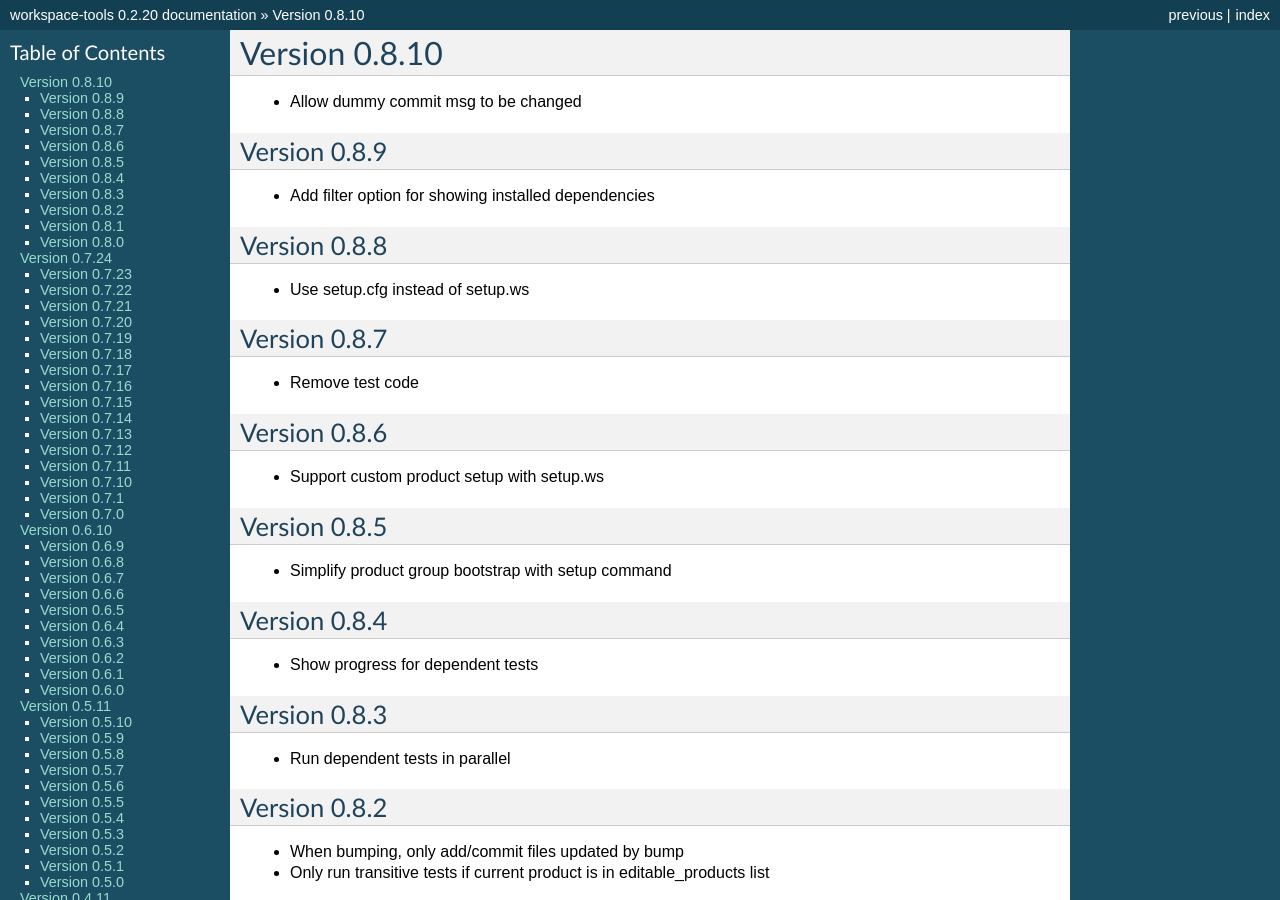
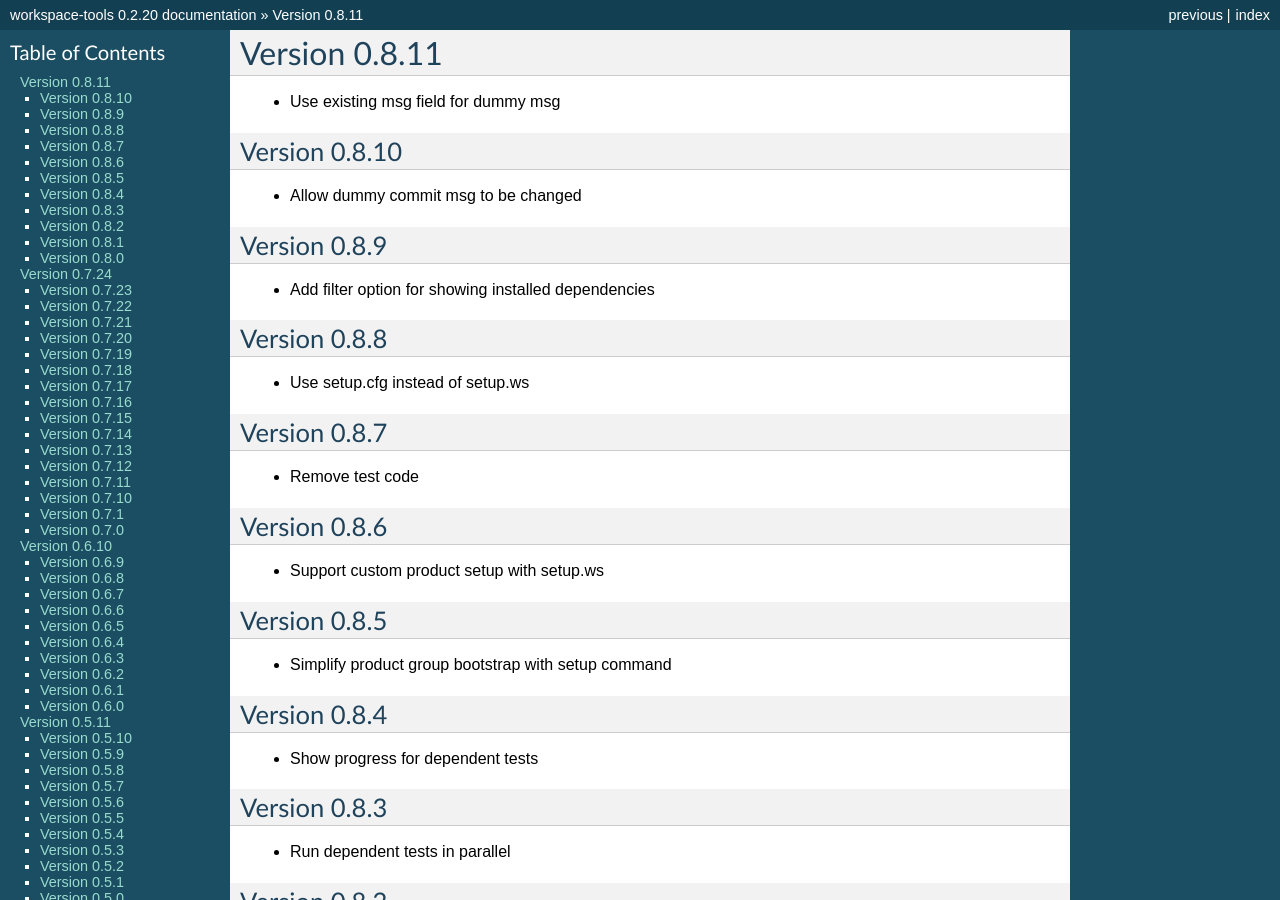
Before and after one commit to maxzheng/workspace-tools, a Sphinx documentation site: the page built from docs/CHANGELOG.rst, in a window 1280 px wide and 900 px high. Built offline with Sphinx 7.4.7, drawn with Linux system fonts in a browser that asks for light colours; some of the changed text lies outside the part shown.

Commit message:
Publish version 0.8.11

```diff
--- a/docs/CHANGELOG.rst
+++ b/docs/CHANGELOG.rst
@@ -1,5 +1,10 @@
+Version 0.8.11
+================================================================================
+
+* Use existing msg field for dummy msg
+
 Version 0.8.10
-================================================================================
+--------------------------------------------------------------------------------
 
 * Allow dummy commit msg to be changed
 
--- a/setup.py
+++ b/setup.py
@@ -10,7 +10,7 @@ def find_files(path):
 
 setuptools.setup(
   name='workspace-tools',
-  version='0.8.10',
+  version='0.8.11',
 
   author='Max Zheng',
   author_email='maxzheng.os @t gmail.com',
```
